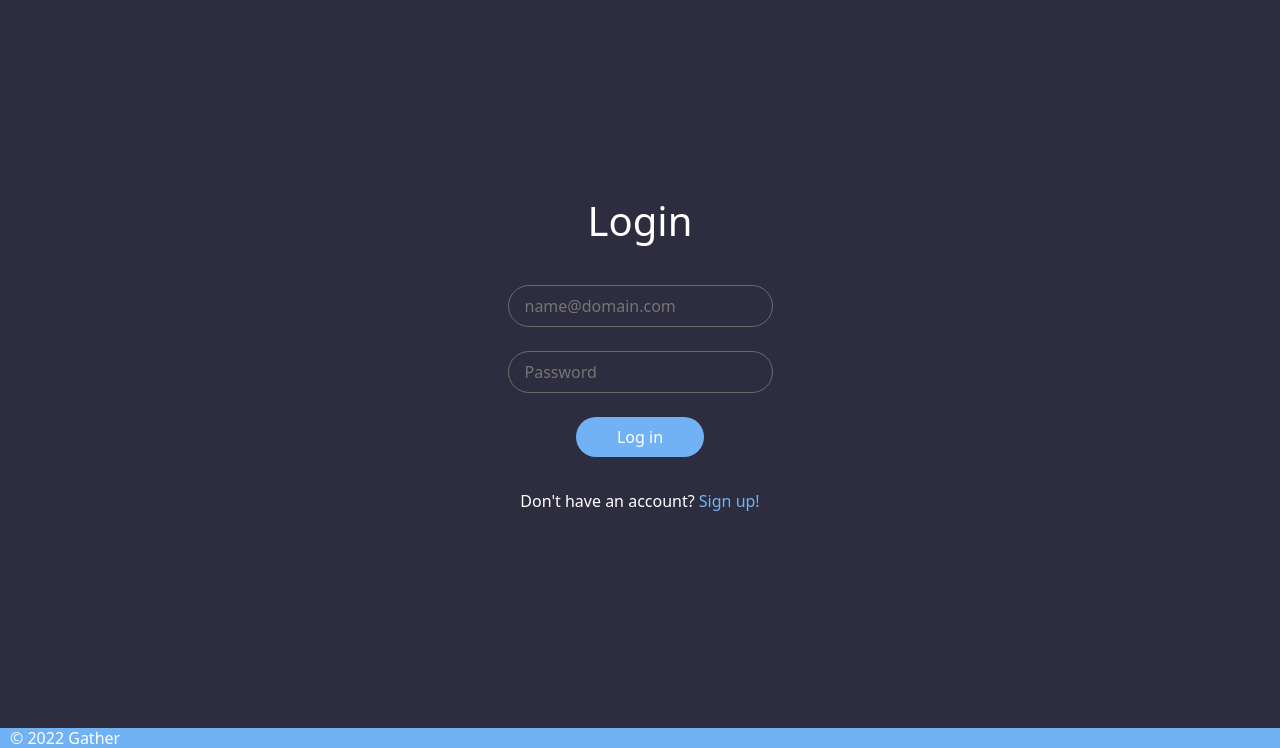
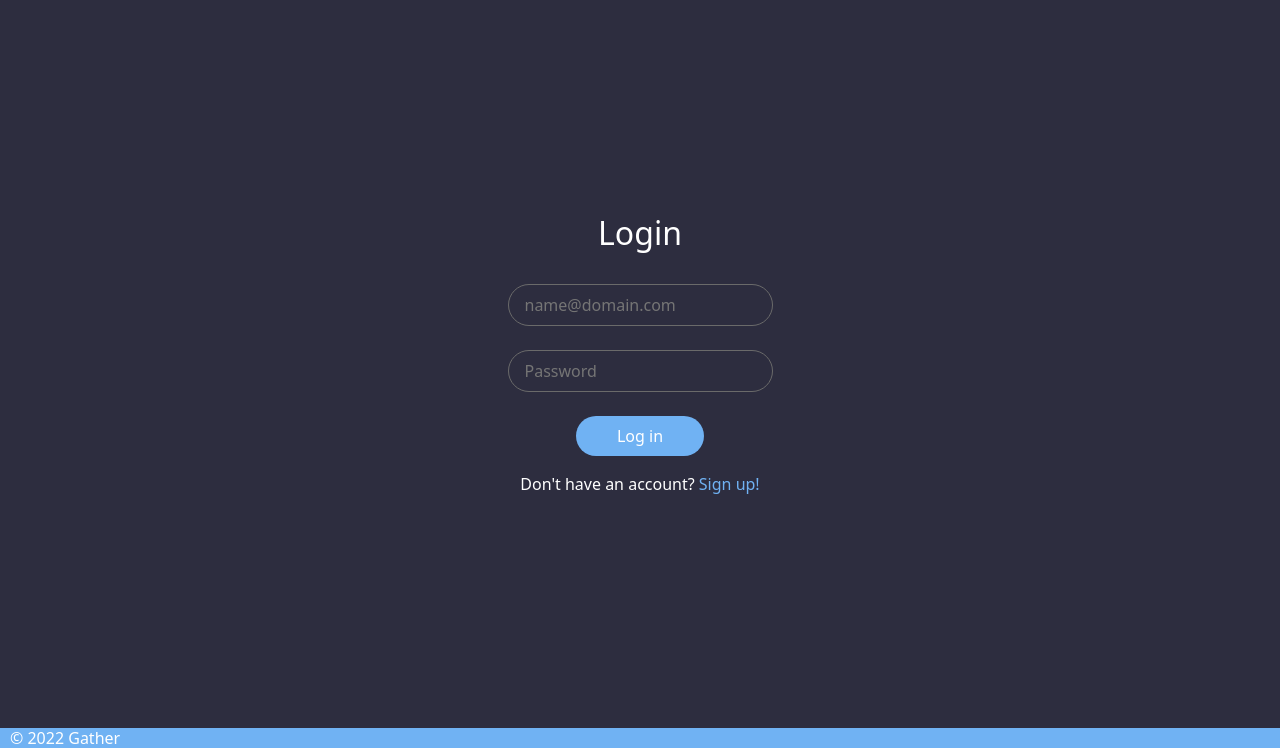
Before and after one commit to Szazlo/Gather-CS50, a Flask app: page /login in a window 1280 px wide. Shown: the part 52-800 px from the top of the page. Run offline with Flask 2, Linux system fonts and the light colour scheme; some libraries are stand-ins or nearby versions.

Commit message:
removed captcha

```diff
--- a/src/app.py
+++ b/src/app.py
@@ -26,8 +26,8 @@ app.config["TEMPLATES_AUTO_RELOAD"] = True
 app.config["SECRET_KEY"] = "( . Y . )__Xyz143Babs"
 app.config["SESSION_PERMANENT"] = False
 app.config["SESSION_TYPE"] = "filesystem"
-app.config["RECAPTCHA_PUBLIC_KEY"] = "6LeThr0gAAAAAKyhPwM3Xp8t4hMYM_2alO8xV1v-"
-app.config["RECAPTCHA_PRIVATE_KEY"] = "6LeThr0gAAAAALbqm5g5F5KT17iG-ynxPT8-5oA_"
+# app.config["RECAPTCHA_PUBLIC_KEY"] = "6LeThr0gAAAAAKyhPwM3Xp8t4hMYM_2alO8xV1v-"
+# app.config["RECAPTCHA_PRIVATE_KEY"] = "6LeThr0gAAAAALbqm5g5F5KT17iG-ynxPT8-5oA_" # use with captcha v2
 
 Session(app)
 
--- a/src/forms.py
+++ b/src/forms.py
@@ -13,7 +13,7 @@ class registerForm(FlaskForm):
     email = EmailField(validators=[InputRequired(), Email()])
     password = PasswordField(validators=[InputRequired(), Length(min=8)])
     confirmPassword = PasswordField(validators=[InputRequired(), Length(min=8)])
-    recaptcha = RecaptchaField()
+    # recaptcha = RecaptchaField() ==> Removed, server response error
     submit = SubmitField("Sign up")
 
 class loginForm(FlaskForm):
--- a/src/static/stylesheet.css
+++ b/src/static/stylesheet.css
@@ -31,8 +31,8 @@ header {
   margin-right: 20%;
   }
 
-.welcomepage p:last-of-type, .loginpage p:last-of-type {
-  margin-top: 2em;
+.welcomepage p:last-of-type, .loginpage p:last-of-type, .registerpage p:last-of-type {
+  margin-top: 1em;
 }
 
 .welcomepage div {
@@ -44,7 +44,7 @@ header {
   color: #ed7e7e;
 }
 
-.loginpage h1, .registerpage h1 {
+.loginpage h2, .registerpage h2 {
   margin-bottom: 1em;
 }
 
--- a/src/templates/login.html
+++ b/src/templates/login.html
@@ -9,7 +9,7 @@
     <div class="container">
         <div class="text-center">
             <div class="loginpage">
-            <h1>Login</h1>
+            <h2>Login</h2>
             <form action="/login" method="post">
                 {{ form.hidden_tag() }}
                 {{ form.email(placeholder="name@domain.com") }}
```
Also changed, not shown: src/templates/register.html (+4 -3 lines), 1 other file.
